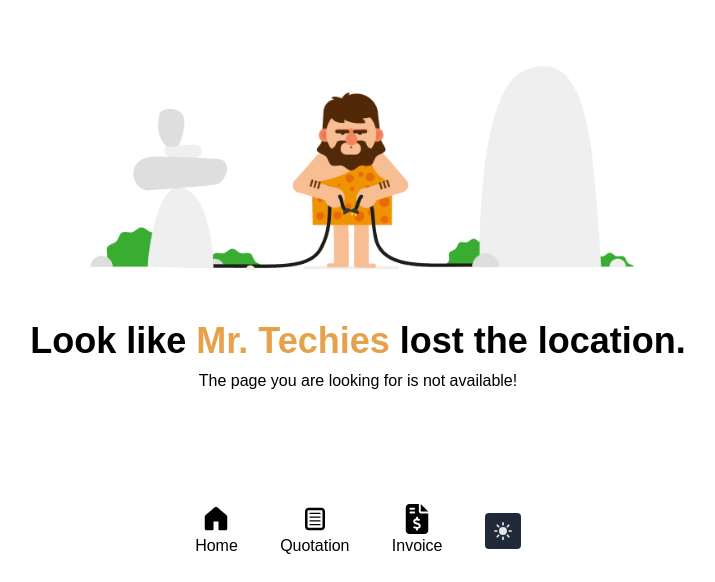
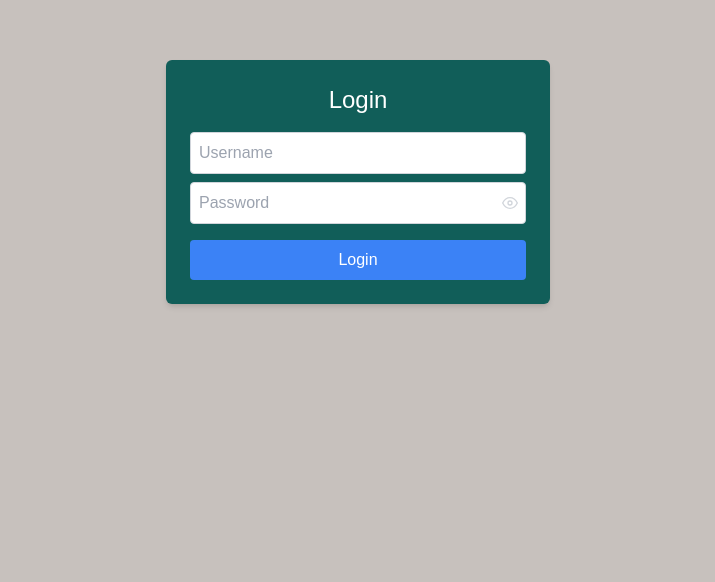
Before and after one commit to wahabsharif/mr-tech, a Next.js app: page /login in a window 1280 px wide. Before the commit this address had no page. Shown: the part 218-800 px from the top of the page, without its empty margins (282-997 px from the left). Built offline with nearby package versions, Linux system fonts and the light colour scheme.

Commit message:
Login Page

```diff
--- a/src/app/layout.tsx
+++ b/src/app/layout.tsx
@@ -1,8 +1,8 @@
-import DockBar from "@/components/common/DockBar";
 import "@/styles/globals.css";
 import type { Metadata } from "next";
 import { ThemeProvider } from "next-themes";
 import localFont from "next/font/local";
+import ReduxProvider from "@/redux/ReduxProvider";
 
 const geistSans = localFont({
   src: "../fonts/GeistVF.woff",
@@ -30,12 +30,13 @@ export default function RootLayout({
       <body
         className={`${geistSans.variable} ${geistMono.variable} antialiased`}
       >
-        <ThemeProvider attribute="class">
-          <main className="bg-thLight dark:bg-thDark h-screen">
-            <DockBar />
-            {children}
-          </main>
-        </ThemeProvider>
+        <ReduxProvider>
+          <ThemeProvider attribute="class">
+            <main className="bg-thLight dark:bg-thDark min-h-screen">
+              {children}
+            </main>
+          </ThemeProvider>
+        </ReduxProvider>
       </body>
     </html>
   );
--- /dev/null
+++ b/src/app/login/page.tsx
@@ -0,0 +1,10 @@
+import LoginForm from "@/components/auth/LoginForm";
+import React from "react";
+
+export default function LoginPage() {
+  return (
+    <div>
+      <LoginForm />
+    </div>
+  );
+}
--- a/src/app/page.tsx
+++ b/src/app/page.tsx
@@ -1,5 +1,14 @@
-// pages/index.tsx
+import ProtectedRoute from "@/components/auth/ProtectedRoute";
+import DockBar from "@/components/common/DockBar";
 
 export default function Home() {
-  return <section></section>;
+  return (
+    <ProtectedRoute>
+      <DockBar />
+      <div className="p-10">
+        <h1 className="text-2xl mb-4">Protected Page</h1>
+        <p>This page is protected and only accessible to logged-in users.</p>
+      </div>
+    </ProtectedRoute>
+  );
 }
--- /dev/null
+++ b/src/components/auth/LoginForm.tsx
@@ -0,0 +1,94 @@
+"use client";
+import { useState } from "react";
+import { useDispatch } from "react-redux";
+import { login } from "@/redux/authSlice";
+import { useRouter } from "next/navigation";
+import { FiEye, FiEyeOff } from "react-icons/fi";
+
+const LoginForm = () => {
+  const [username, setUsername] = useState("");
+  const [password, setPassword] = useState("");
+  const [showPassword, setShowPassword] = useState(false);
+  const dispatch = useDispatch();
+  const router = useRouter();
+
+  const handleLogin = async (e: React.FormEvent) => {
+    e.preventDefault();
+
+    const res = await fetch("/api/users/login", {
+      method: "POST",
+      headers: {
+        "Content-Type": "application/json",
+      },
+      body: JSON.stringify({ username, password }),
+    });
+
+    const data = await res.json();
+
+    if (res.ok) {
+      // Store user ID and full name in session storage
+      sessionStorage.setItem("userId", data.user._id);
+      sessionStorage.setItem("fullName", data.user.fullName);
+
+      dispatch(
+        login({
+          fullName: data.user.fullName,
+          username: data.user.username,
+          active: data.user.active,
+        })
+      );
+      router.push("/");
+    } else {
+      alert(data.error);
+    }
+  };
+
+  return (
+    <section className="flex items-center justify-center h-screen">
+      <form
+        onSubmit={handleLogin}
+        className="max-w-sm w-full p-6 bg-teal-800 shadow-md rounded-md"
+      >
+        <h1 className="text-2xl mb-4 text-center text-white">Login</h1>
+        <input
+          type="text"
+          placeholder="Username"
+          value={username}
+          onChange={(e) => setUsername(e.target.value)}
+          className="block w-full mb-2 p-2 border border-gray-300 rounded"
+          required
+        />
+        <div className="relative mb-4">
+          <input
+            type={showPassword ? "text" : "password"}
+            placeholder="Password"
+            value={password}
+            onChange={(e) => setPassword(e.target.value)}
+            className="block w-full p-2 border border-gray-300 rounded"
+            required
+          />
+          <button
+            type="button"
+            onClick={() => setShowPassword((prev) => !prev)}
+            className="absolute right-2 top-1/2 transform -translate-y-1/2"
+            aria-label={showPassword ? "Hide password" : "Show password"}
+          >
+            {showPassword ? (
+              <FiEyeOff className="text-gray-300" />
+            ) : (
+              <FiEye className="text-gray-300" />
+            )}
+          </button>
+        </div>
+        <button
+          type="submit"
+          className="w-full bg-blue-500 text-white p-2 rounded hover:bg-blue-600"
+        >
+          Login
+        </button>
+      </form>
+    </section>
+  );
+};
+
+export default LoginForm;
--- a/src/pages/api/users/login.ts
+++ b/src/pages/api/users/login.ts
@@ -38,6 +38,7 @@ export default async function handler(
       return res.status(200).json({
         message: "Login successful",
         user: {
+          _id: user._id, // Ensure you include this
           fullName: user.fullName,
           username: user.username,
           active: user.active,
```
